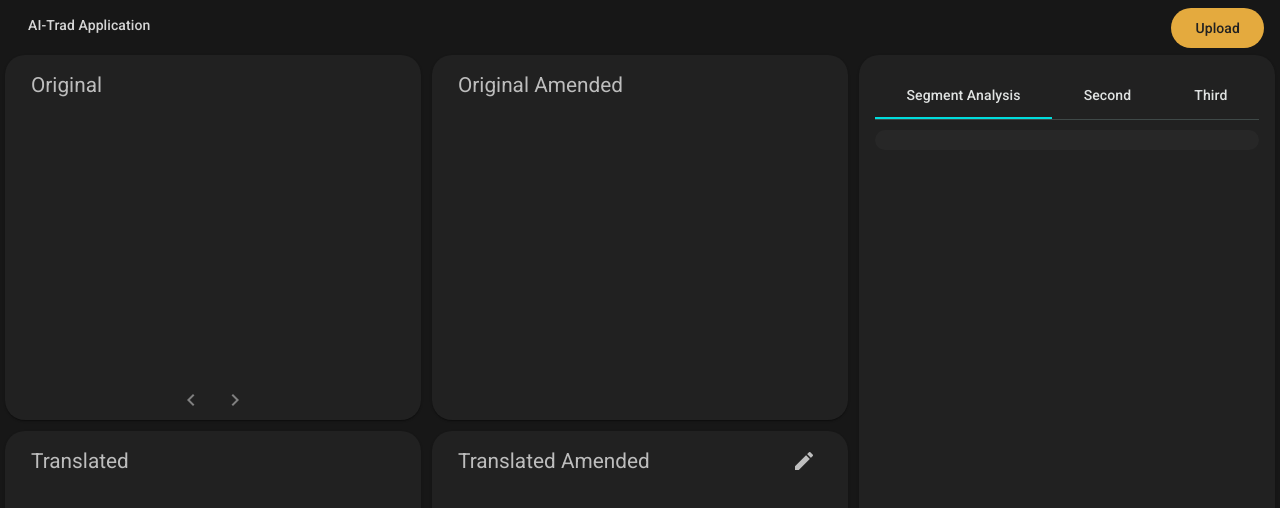
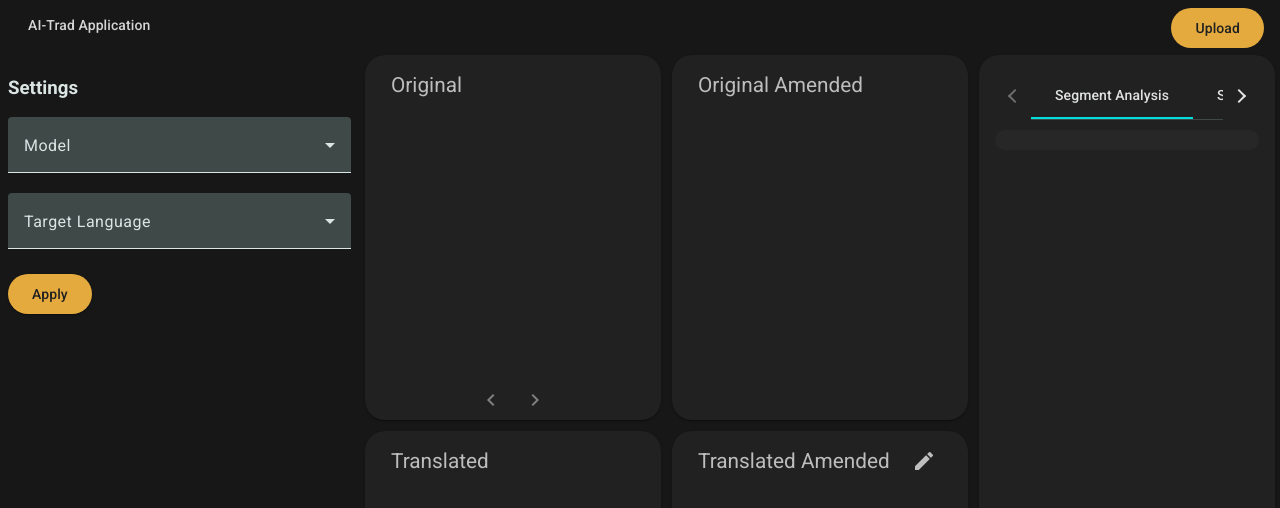
Before and after one commit to Gambarenerd/Mockup-Front, an Angular app: page / in a window 1280 px wide. Both pictures are taken after a click on the button "AI-Trad Application". Shown: the top 508 px of the page. Built offline with nearby package versions, Linux system fonts and the light colour scheme.

Commit message:
main: introduced option to select different model and lang

```diff
--- a/src/app/translation/translation.component.css
+++ b/src/app/translation/translation.component.css
@@ -211,3 +211,29 @@ mat-card {
   margin-right: 8px;
   margin-top: -10px;
  }
+
+ /*Style for laterale setting side nav*/
+ .sidenav-container {
+  display: flex;
+  flex: 1;
+  flex-direction: column;
+  height: 100vh; /* Occupa l'intera altezza della finestra */
+  overflow: hidden;
+  background-color: #171717 !important;
+}
+
+mat-sidenav {
+  background-color: #171717 !important; /* Assicurati che il colore sia uniforme */
+}
+
+.sidenav-content {
+  display: flex;
+  flex-direction: column;
+  padding: 8px; /* Aggiungi spazio intorno ai contenuti */
+}
+
+mat-sidenav-content {
+  flex: 1; /* Permette al contenuto principale di occupare lo spazio rimanente */
+  overflow: auto; /* Consente lo scorrimento del contenuto */
+  background-color: #171717;
+}
--- a/src/app/translation/translation.component.html
+++ b/src/app/translation/translation.component.html
@@ -1,11 +1,37 @@
 <mat-toolbar class="custom-toolbar" color="primary">
-  <button mat-button class="custom-toolbar-label">AI-Trad Application</button>
+  <button mat-button class="custom-toolbar-label" (click)="toggleSidenav()">AI-Trad Application</button>
   <span class="spacer"></span>
   <button class="custom-toolbar-button" mat-flat-button>
     <label for="file-upload" style="cursor: pointer;">Upload</label>
     <input id="file-upload" type="file" (change)="onFileUpload($event)" style="display: none;" />
   </button>
 </mat-toolbar>
+
+<mat-sidenav-container class="sidenav-container">
+  <mat-sidenav #sidenav mode="side" [(opened)]="isSidenavOpen">
+    <div class="sidenav-content">
+    <h3>Settings</h3>
+
+    <mat-form-field appearance="fill">
+      <mat-label>Model</mat-label>
+      <mat-select [(ngModel)]="selectedModel">
+        <mat-option *ngFor="let model of models" [value]="model">{{ model }}</mat-option>
+      </mat-select>
+    </mat-form-field>
+
+    <mat-form-field appearance="fill">
+      <mat-label>Target Language</mat-label>
+      <mat-select [(ngModel)]="targetLanguage">
+        <mat-option *ngFor="let lang of langs" [value]="lang">{{ lang }}</mat-option>
+      </mat-select>
+    </mat-form-field>
+
+    <div class="button-container">
+      <button mat-raised-button color="primary" (click)="applySettings()" class="custom-toolbar-button">Apply</button>
+    </div>
+    </div>
+  </mat-sidenav>
+  <mat-sidenav-content>
 
 <div class="loader-overlay" *ngIf="isLoading" color="accent">
   <mat-spinner color="warn"></mat-spinner>
@@ -122,5 +148,7 @@
     </mat-card>
   </mat-grid-tile>
 
+</mat-grid-list>
 
-</mat-grid-list>
+</mat-sidenav-content>
+</mat-sidenav-container>
--- a/src/app/translation/translation.component.ts
+++ b/src/app/translation/translation.component.ts
@@ -11,12 +11,15 @@ import { MatToolbar } from "@angular/material/toolbar";
 import { MatTab, MatTabGroup } from "@angular/material/tabs";
 import { MatIconModule } from '@angular/material/icon';
 import { MatProgressSpinnerModule } from '@angular/material/progress-spinner';
+import { MatSidenavModule } from '@angular/material/sidenav';
+import { MatSelectModule } from '@angular/material/select';
 
 
 @Component({
 selector: 'app-translation',
 standalone: true,
-imports: [MatCardModule, FormsModule, CommonModule, MatGridListModule, MatButtonModule, MatInputModule, MatToolbar, MatTabGroup, MatTab, MatIconModule, MatProgressSpinnerModule],
+imports: [MatCardModule, FormsModule, CommonModule, MatGridListModule, MatButtonModule, MatInputModule,
+          MatToolbar, MatTabGroup, MatTab, MatIconModule, MatProgressSpinnerModule, MatSidenavModule, MatSelectModule],
 templateUrl: './translation.component.html',
 styleUrls: ['./translation.component.css'],
 encapsulation: ViewEncapsulation.None
@@ -35,7 +38,6 @@ currentPageIndex: number = 0;
 
 isExpanded: boolean = false;
 isEditing: boolean = false;
-
 isLoading: boolean = false;
 
 textareas: HTMLTextAreaElement[] = [];
@@ -43,6 +45,35 @@ textareas: HTMLTextAreaElement[] = [];
 baseUrl: string = 'http://127.0.0.1:8000';
 
 constructor(private http: HttpClient) { }
+
+isSidenavOpen = false;
+  selectedModel = '';
+  targetLanguage = '';
+  models = ['llama3.3', 'gemma2:27b', 'mistral'];
+  langs = ['Italian', 'French', 'English'];
+
+  applySettings(): void {
+    const backendUrl = `${this.baseUrl}/update-settings/`;
+    const payload = {
+      model: this.selectedModel,
+      lang: this.targetLanguage,
+    };
+
+    this.http.post<any>(backendUrl, payload).subscribe(
+      (response) => {
+        console.log('Settings updated successfully:', response);
+        alert(`Settings applied: Model - ${this.selectedModel}, Language - ${this.targetLanguage}`);
+      },
+      (error) => {
+        console.error('Error updating settings:', error);
+        alert('Failed to update settings. Please try again.');
+      }
+    );
+  }
+
+  toggleSidenav(): void {
+    this.isSidenavOpen = !this.isSidenavOpen;
+  }
 
 translateText(segment: string) {
     const backendUrl = `${this.baseUrl}/translate`;
```
